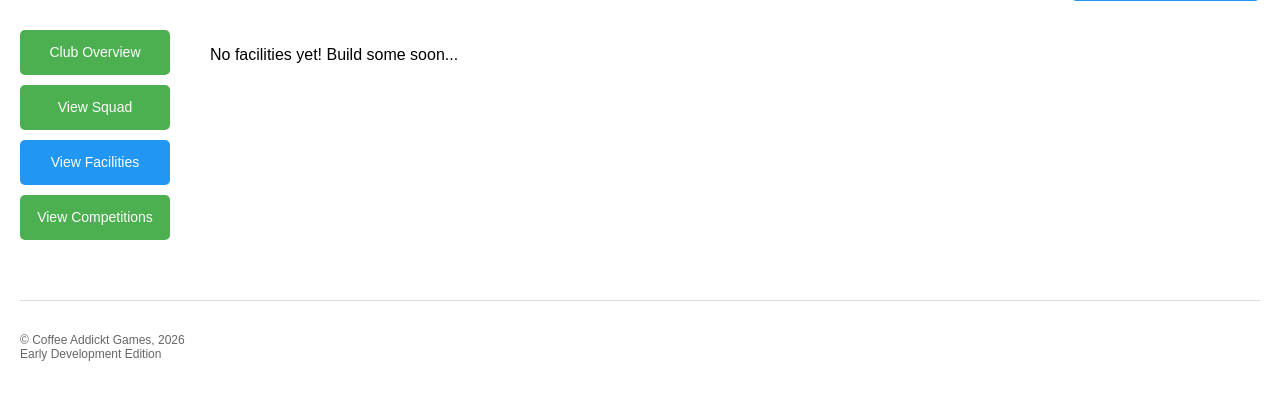
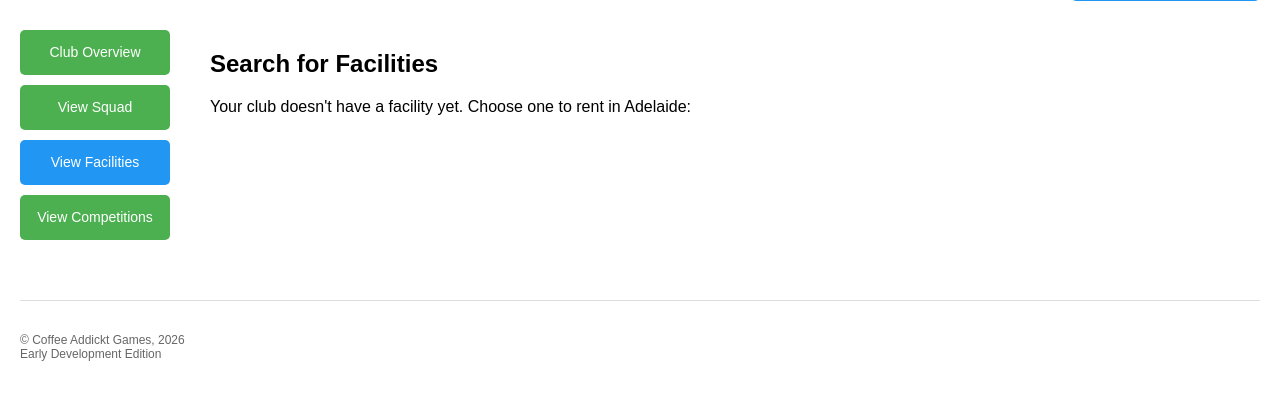
Before and after one commit to milarous/grassroots-manager, a Flask app: template templates/facilities.html in a window 1280 px wide. Shown: the part 78-478 px from the top of the page. Run offline with Flask 3, Linux system fonts and the light colour scheme; the template is opened without the code that fills it, so the values that code supplies are empty.

Commit message:
Added Facility Rental System for  Adelaide

```diff
--- a/main.py
+++ b/main.py
@@ -14,7 +14,7 @@ class Club:
         self.finances = 1000       # starting money
         self.reputation = 1        # starts as unknown
         self.squad = []            # will add later
-        self.facilities = "None"
+        self.facility = None       # Current rented facility
         self.competition = "None"
 
     def get_summary(self):
@@ -41,6 +41,16 @@ class Player:
         return f"{self.name} ({self.age}, {self.position}, Skill: {self.skill_level})"
 
 
+class Facility:
+    def __init__(self, name, city, monthly_cost):
+        self.name = name
+        self.city = city
+        self.monthly_cost = monthly_cost
+
+    def __str__(self):
+        return f"{self.name} ({self.city}) - ${self.monthly_cost}/month"
+
+
 # -----------------------------
 # Flask Web Application
 # -----------------------------
@@ -51,6 +61,14 @@ club = None
 
 # Available players for recruitment
 available_players = []
+
+# Adelaide facilities available for rent
+adelaide_facilities = [
+    Facility("Hackham Soccer Complex", "Hackham", 800),
+    Facility("Findon Sports Park", "Findon", 1200),
+    Facility("Salisbury Sports Ground", "Salisbury", 950),
+    Facility("Campbelltown Football Ground", "Campbelltown", 1100)
+]
 
 # Create saves directory if it doesn't exist
 if not os.path.exists('saves'):
@@ -104,12 +122,20 @@ def get_save_slots():
                     club_info = None
                     if saved_club:
                         try:
+                            facility_info = None
+                            if saved_club.facility:
+                                facility_info = {
+                                    'name': saved_club.facility.name,
+                                    'city': saved_club.facility.city,
+                                    'monthly_cost': saved_club.facility.monthly_cost
+                                }
                             club_info = {
                                 'name': saved_club.name,
                                 'city': saved_club.city,
                                 'country': saved_club.country,
                                 'finances': saved_club.finances,
-                                'reputation': saved_club.reputation
+                                'reputation': saved_club.reputation,
+                                'facility': facility_info
                             }
                         except:
                             # If there's an error accessing club attributes, set to None
@@ -204,7 +230,15 @@ def facilities_view():
     if club is None:
         return redirect(url_for('main_menu'))
     save_slots = get_save_slots()
-    return render_template('facilities.html', club=club, save_slots=save_slots)
+    return render_template('facilities.html', club=club, save_slots=save_slots, facilities=adelaide_facilities)
+
+@app.route('/rent_facility/<int:facility_index>')
+def rent_facility(facility_index):
+    if club is None:
+        return redirect(url_for('main_menu'))
+    if 0 <= facility_index < len(adelaide_facilities):
+        club.facility = adelaide_facilities[facility_index]
+    return redirect(url_for('facilities_view'))
 
 @app.route('/competitions')
 def competitions_view():
--- a/static/save_modal.js
+++ b/static/save_modal.js
@@ -48,7 +48,12 @@ function selectSlot(slot) {
             infoHtml += `Club: ${slotData.club_info.name}<br>`;
             infoHtml += `Location: ${slotData.club_info.city}, ${slotData.club_info.country}<br>`;
             infoHtml += `Finances: $${slotData.club_info.finances}<br>`;
-            infoHtml += `Reputation: ${slotData.club_info.reputation}`;
+            infoHtml += `Reputation: ${slotData.club_info.reputation}<br>`;
+            if (slotData.club_info.facility) {
+                infoHtml += `Facility: ${slotData.club_info.facility.name} ($${slotData.club_info.facility.monthly_cost}/month)`;
+            } else {
+                infoHtml += `Facility: None`;
+            }
         }
     }
 
--- a/templates/club.html
+++ b/templates/club.html
@@ -208,7 +208,7 @@ City: {{ club.city }}
 Country: {{ club.country }}
 Finances: ${{ club.finances }}
 Reputation: {{ club.reputation }}
-Facilities: {{ club.facilities }}
+Facilities: {% if club.facility %}{{ club.facility.name }} (${{ club.facility.monthly_cost }}/month){% else %}None{% endif %}
 Competition: {{ club.competition }}</div>
             {% else %}
             <p>No club created yet. Please start a new season.</p>
--- a/templates/facilities.html
+++ b/templates/facilities.html
@@ -184,6 +184,89 @@
             color: #666;
             font-size: 12px;
         }
+
+        .facilities-grid {
+            display: grid;
+            grid-template-columns: repeat(auto-fit, minmax(280px, 1fr));
+            gap: 20px;
+            margin-top: 20px;
+        }
+
+        .facility-card {
+            background-color: #f9f9f9;
+            border: 1px solid #ddd;
+            border-radius: 8px;
+            padding: 20px;
+            box-shadow: 0 2px 4px rgba(0, 0, 0, 0.1);
+            transition: transform 0.2s, box-shadow 0.2s;
+        }
+
+        .facility-card:hover {
+            transform: translateY(-5px);
+            box-shadow: 0 4px 8px rgba(0, 0, 0, 0.2);
+        }
+
+        .facility-card h4 {
+            margin-top: 0;
+            color: #2196F3;
+            font-size: 18px;
+        }
+
+        .facility-card p {
+            margin: 10px 0;
+            color: #333;
+        }
+
+        .rent-btn {
+            display: inline-block;
+            margin-top: 15px;
+            padding: 10px 20px;
+            background-color: #4CAF50;
+            color: white;
+            text-decoration: none;
+            border-radius: 5px;
+            border: none;
+            cursor: pointer;
+            font-size: 14px;
+            transition: background-color 0.2s;
+        }
+
+        .rent-btn:hover {
+            background-color: #45a049;
+        }
+
+        .current-facility-badge {
+            display: inline-block;
+            margin-top: 15px;
+            padding: 10px 20px;
+            background-color: #4CAF50;
+            color: white;
+            border-radius: 5px;
+            font-weight: bold;
+            font-size: 14px;
+        }
+
+        .facility-card.current {
+            border: 3px solid #4CAF50;
+            background-color: #f1f8f4;
+        }
+
+        .facility-card.current h4 {
+            color: #4CAF50;
+        }
+
+        .facility-details {
+            background-color: #e3f2fd;
+            border: 2px solid #2196F3;
+            border-radius: 8px;
+            padding: 20px;
+            margin-top: 15px;
+        }
+
+        .facility-details p {
+            margin: 10px 0;
+            font-size: 16px;
+        }
     </style>
 </head>
 <body>
@@ -204,7 +287,50 @@
         </div>
 
         <div class="right-content">
-            <p>No facilities yet! Build some soon...</p>
+            {% if club.facility %}
+                <h2>Current Facility</h2>
+                <div class="facility-details">
+                    <p><strong>Facility Name:</strong> {{ club.facility.name }}</p>
+                    <p><strong>Location:</strong> {{ club.facility.city }}</p>
+                    <p><strong>Monthly Hire Cost:</strong> ${{ club.facility.monthly_cost }}</p>
+                </div>
+                <button onclick="toggleFacilitySearch()" class="menu-button" style="margin-top: 20px;">Search for New Facility</button>
+                <div id="facilitySearch" style="display: none; margin-top: 20px;">
+                    <h3>Available Facilities in Adelaide</h3>
+                    <div class="facilities-grid">
+                        {% for facility in facilities %}
+                            {% if club.facility and facility.name == club.facility.name %}
+                                <div class="facility-card current">
+                                    <h4>{{ facility.name }}</h4>
+                                    <p><strong>Location:</strong> {{ facility.city }}</p>
+                                    <p><strong>Monthly Cost:</strong> ${{ facility.monthly_cost }}</p>
+                                    <div class="current-facility-badge">✓ Current Facility</div>
+                                </div>
+                            {% else %}
+                                <div class="facility-card">
+                                    <h4>{{ facility.name }}</h4>
+                                    <p><strong>Location:</strong> {{ facility.city }}</p>
+                                    <p><strong>Monthly Cost:</strong> ${{ facility.monthly_cost }}</p>
+                                    <a href="/rent_facility/{{ loop.index0 }}" class="rent-btn">Rent This Facility</a>
+                                </div>
+                            {% endif %}
+                        {% endfor %}
+                    </div>
+                </div>
+            {% else %}
+                <h2>Search for Facilities</h2>
+                <p>Your club doesn't have a facility yet. Choose one to rent in Adelaide:</p>
+                <div class="facilities-grid">
+                    {% for facility in facilities %}
+                        <div class="facility-card">
+                            <h4>{{ facility.name }}</h4>
+                            <p><strong>Location:</strong> {{ facility.city }}</p>
+                            <p><strong>Monthly Cost:</strong> ${{ facility.monthly_cost }}</p>
+                            <a href="/rent_facility/{{ loop.index0 }}" class="rent-btn">Rent This Facility</a>
+                        </div>
+                    {% endfor %}
+                </div>
+            {% endif %}
         </div>
     </div>
 
@@ -217,6 +343,13 @@
 
     <script>
         const saveSlots = {{ save_slots | tojson }};
+
+        function toggleFacilitySearch() {
+            const searchDiv = document.getElementById('facilitySearch');
+            if (searchDiv) {
+                searchDiv.style.display = searchDiv.style.display === 'none' ? 'block' : 'none';
+            }
+        }
     </script>
     <script src="/static/save_modal.js"></script>
 </body>
```
Also changed, not shown: README.md, 1 other file.
